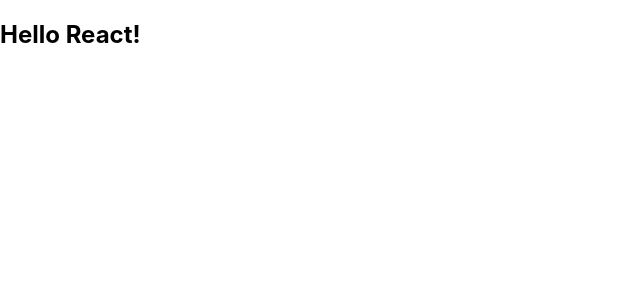
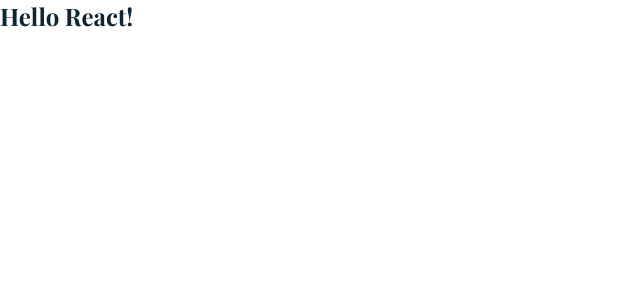
Before and after one commit to Tusar78/fresh-vegetables, a React (Create React App) app: page / in a window 1280 px wide. Shown: the top 300 px of the page, without its empty margins (0-640 px from the left). Built offline with nearby package versions, Linux system fonts and the light colour scheme.

Commit message:
Added global css

```diff
--- a/src/Global.css
+++ b/src/Global.css
@@ -0,0 +1,138 @@
+/* Variables */
+:root {
+  --header-height: 3rem;
+  --font-semi: 500;
+  --font-medium: 600;
+
+  /* colors */
+  --first-color: #8bc441;
+  --first-color-dark: #33491e;
+  --danger-color: #ff5252;
+  --second-color: #0e2431;
+  --light-color: #ddd;
+  --lighter-color: #f5faeb;
+  --white-color: #fff;
+
+  /* font & typography */
+  --body-font: "Source Sans Pro", sans-serif;
+  --heading-font: "Playfair Display", serif;
+  --h2-font-size: 1.25rem;
+  --normal-font-size: 0.938rem;
+
+  /* Margin */
+  --mb-1: 0.5rem;
+  --mb-2: 1rem;
+  --mb-3: 1.5rem;
+  --mb-4: 2rem;
+  --mb-5: 2.5rem;
+  --mb-6: 3rem;
+
+  /* z-index */
+  --z-back: -10;
+  --z-normal: 1;
+  --z-fixed: 100;
+}
+
+@media screen and (min-width: 768px) {
+  :root {
+    --h2-font-size: 2rem;
+    --normal-font-size: 1rem;
+  }
+}
+
+/* Base */
+*,
+::before,
+::after {
+  box-sizing: border-box;
+}
+
+html {
+  scroll-behavior: smooth;
+}
+
+body {
+  margin: 0;
+  font-family: var(--body-font);
+  font-size: var(--normal-font-size);
+  color: var(--second-color);
+}
+
+h1,
+h2,
+p {
+  margin: 0;
+}
+
+h1,
+h2,
+h3,
+h4 {
+  font-family: var(--heading-font);
+}
+
+input,
+textarea,
+button {
+  font-family: var(--body-font);
+}
+
+ul {
+  margin: 0;
+  padding: 0;
+  list-style: none;
+}
+
+a {
+  text-decoration: none;
+}
+
+img {
+  max-width: 100%;
+  height: auto;
+  display: block;
+}
+
+/* Reuseable Class */
+.section {
+  padding-top: var(--mb-6);
+  padding-bottom: var(--mb-4);
+}
+
+/* Layout */
+.bd-grid {
+  max-width: 1024px;
+  display: grid;
+  grid-template-columns: 100%;
+  grid-column-gap: 2rem;
+  width: calc(100% - 2rem);
+  margin-left: var(--mb-2);
+  margin-right: var(--mb-2);
+}
+
+.section__title {
+  font-size: var(--h2-font-size);
+  color: var(--second-color);
+  font-weight: var(--font-semi);
+}
+
+.section__subtitle {
+  font-size: var(--normal-font-size);
+  color: var(--first-color);
+  letter-spacing: 4px;
+  margin-bottom: var(--mb-2);
+}
+
+.btn--green {
+  background-color: var(--first-color);
+  border: 1px solid var(--first-color);
+  color: var(--lighter-color);
+  transition: .3s cubic-bezier(0.18, 0.89, 0.32, 1.28);
+}
+
+.btn--danger {
+  background-color: var(--danger-color);
+  border: 1px solid var(--danger-color);
+  color: var(--lighter-color);
+  transition: .3s cubic-bezier(0.18, 0.89, 0.32, 1.28);
+}
```
